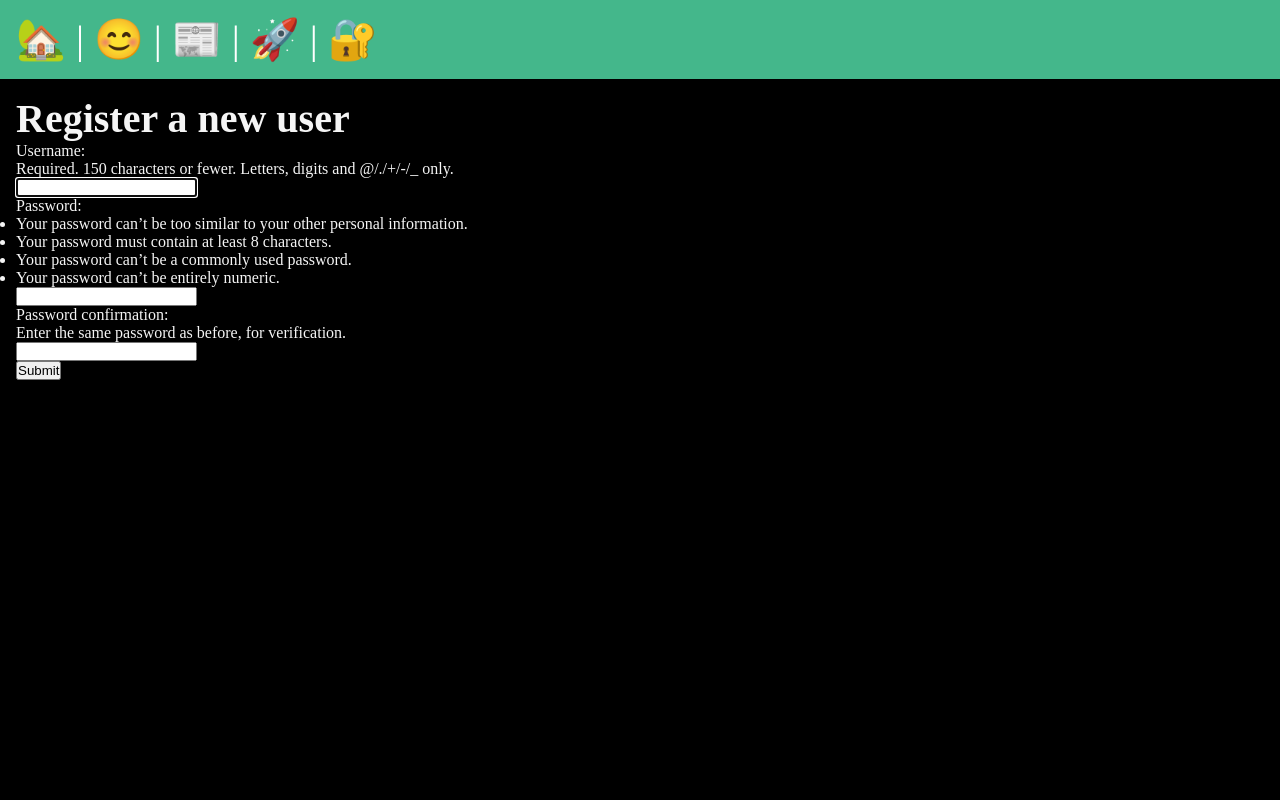
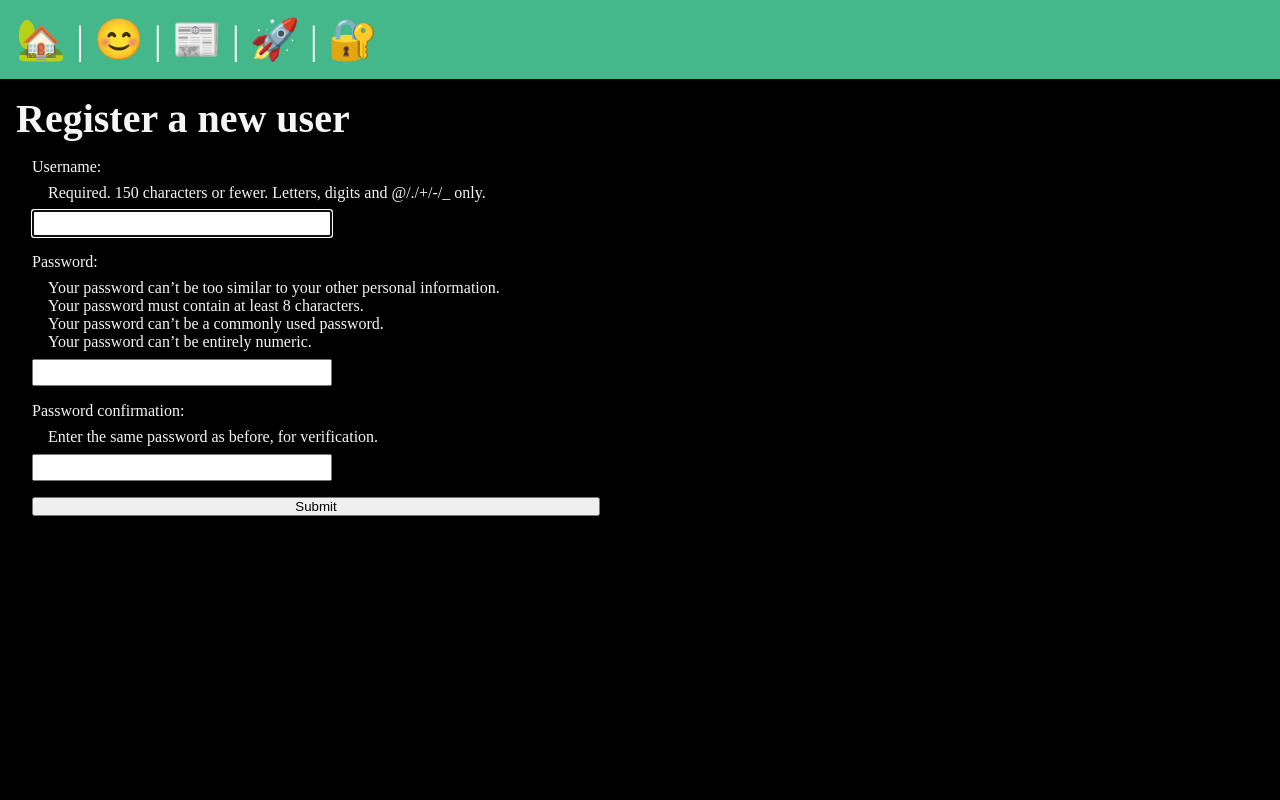
Before and after one commit to Mr-JK21/djangotut, a Django app: page /users/register/ in a window 1280 px wide. Run offline with Django 5.2, Linux system fonts and the light colour scheme.

Commit message:
login/register done fully with validations

```diff
--- a/myproject/posts/urls.py
+++ b/myproject/posts/urls.py
@@ -5,6 +5,7 @@ app_name = "posts"
 
 urlpatterns = [
     path("", views.posts_list, name="list"),
+    path("new-post/", views.post_new, name="new-post"),
     path("<slug:slug>", views.post_page, name="page"),
     # path("", views.posts_list, name="posts"),
 ]
--- a/myproject/static/css/style.css
+++ b/myproject/static/css/style.css
@@ -8,12 +8,12 @@ body {
   min-height: 100vh;
   background-color: black;
   color: whitesmoke;
-  font-size: 1rem;
+  font-size: 3rem;
 }
 
 nav {
   padding: 1rem;
-  background-color: #44b78b;
+  background-color: #44B78B;
   color: white;
   font-size: 2.5rem;
 }
@@ -28,7 +28,8 @@ section {
   gap: 1rem;
 }
 
-h2,h1 {
+h1,
+h2 {
   font-size: 2.5rem;
 }
 
@@ -42,7 +43,7 @@ a {
 }
 
 a:hover {
-  opacity: 0.85;
+  opacity: .85;
 }
 
 .banner {
@@ -50,3 +51,62 @@ a:hover {
   width: 100%;
   max-width: 800px;
 }
+
+.form-with-validation {
+  max-width: 600px;
+  font-size: 1rem;
+  padding: 1rem;
+  display: flex;
+  flex-flow: column;
+  gap: 1rem;
+}
+
+.form-with-validation div {
+  display: flex;
+  flex-flow: column;
+  gap: 0.5rem;
+}
+
+.form-with-validation input {
+  padding: 0.25rem;
+  max-width: 300px;
+}
+
+.form-submit {
+  padding: 0.5rem;
+  border-radius: 10px;
+  width: 125px;
+}
+
+.helptext {
+  font-size: 1rem;
+  margin-left: 1rem;
+}
+
+.helptext ul {
+  list-style-type: none;
+}
+
+.errorlist {
+  color: #F00;
+  margin-left: 2rem;
+}
+
+.errorlist li::marker {
+  content: '🚨 ';
+}
+
+
+.logout {
+  display: inline-block;
+}
+
+.logout-button {
+  font-size: 2.5rem;
+  background-color: rgb(0, 0, 0, 0);
+  border: none;
+}
+
+.logout-button:hover {
+  opacity: .85;
+}
--- a/myproject/templates/layout.html
+++ b/myproject/templates/layout.html
@@ -22,13 +22,27 @@
         </a>|
         <a href="{% url 'posts:list' %}">
             <span role="img" aria-label="Post" title="Posts">📰</span>
+        </a>
+        {% if user.is_authenticated %}
+            |
+            <a href="{% url 'posts:new-post' %}" title="New Post">
+                <span role="img" aria-label="New Post">🆕</span>
             </a>|
+            <form class="logout" action="{% url 'users:logout' %}" method="post">
+                {% csrf_token %}
+                <button class="logout-button" aria-label="User Logout" title="User Logout">
+                    👋
+                </button>
+            </form>
+        {% else %}
+            |
             <a href="{% url 'users:register' %}" title="User Registration">
                 <span role="img" aria-label="User Registeration">🚀</span>
             </a>|
             <a href="{% url 'users:login' %}" title="User Login">
                 <span role="img" aria-label="User Login">🔐</span>
             </a>
+        {% endif %}
     </nav>
     <main>
         {% block content %}
--- a/myproject/users/templates/users/login.html
+++ b/myproject/users/templates/users/login.html
@@ -9,7 +9,9 @@
 <form class="form-with-validation" action="/users/login/" method="post">
     {% csrf_token %}
     {{form}}
-
+    {% if request.GET.next %}
+        <input type="hidden" name="next" value="{{ request.GET.next }}" />
+    {% endif %}
     <button>Submit</button>
 </form>
 
--- a/myproject/users/urls.py
+++ b/myproject/users/urls.py
@@ -6,5 +6,6 @@ app_name = "users"
 urlpatterns = [
     path("register/", views.register_view, name="register"),
     path("login/", views.login_view, name="login"),
+    path("logout/", views.logout_view, name="logout"),
 
 ]
--- a/myproject/users/views.py
+++ b/myproject/users/views.py
@@ -1,6 +1,6 @@
 from django.shortcuts import render, redirect
 from django.contrib.auth.forms import UserCreationForm, AuthenticationForm
-from django.contrib.auth import login
+from django.contrib.auth import login, logout
 
 # Create your views here.
 def register_view(request):
@@ -22,7 +22,16 @@ def login_view(request):
         if form.is_valid():
             #login here
             login(request, form.get_user())
-            return redirect("posts:list")
+            if 'next' in request.POST:
+                return redirect(request.POST.get('next'))
+            else:
+                return redirect("posts:list")
     else:
         form = AuthenticationForm()
     return render(request,"users/login.html",{"form":form})
+
+
+def logout_view(request):
+    if request.method == "POST":
+        logout(request)
+        return redirect("posts:list")
```
Also changed, not shown: myproject/posts/templates/posts/post_new.html (added, +11 -0 lines), myproject/posts/views.py (+4 -5 lines), myproject/db.sqlite3. Lines whose indentation alone changed are shown as unchanged.
